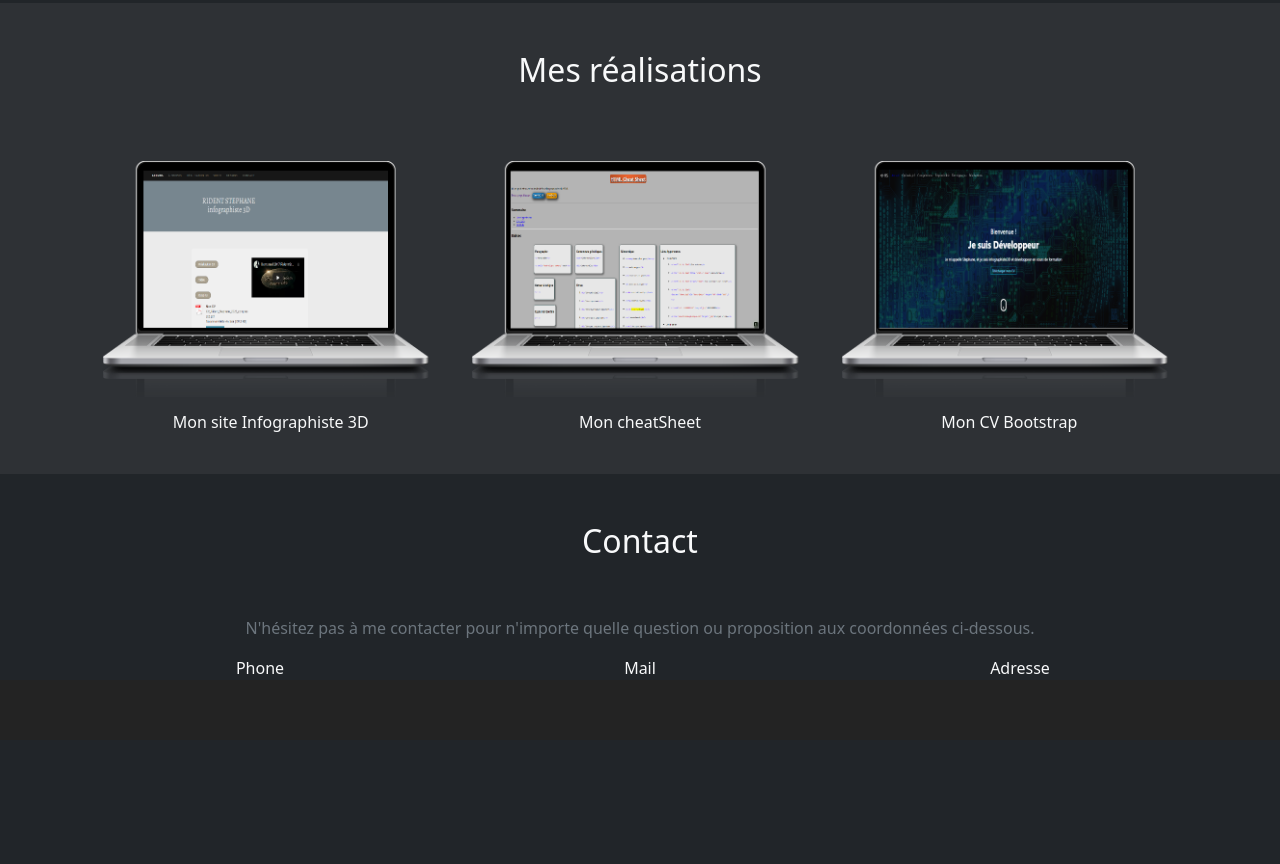
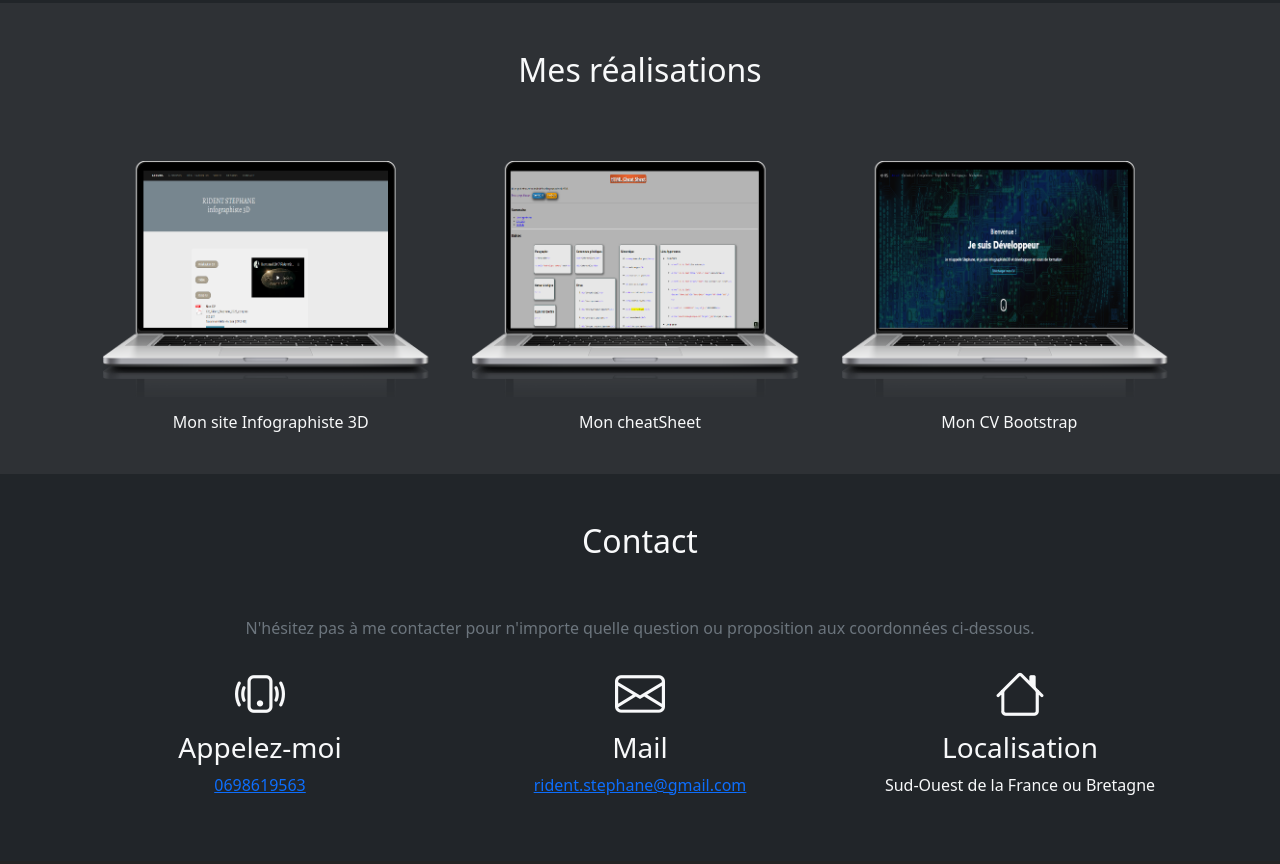
Before and after one commit to Golushi/CVBootstrap, a plain HTML site: page index.html in a window 1280 px wide. Shown: the part 3493-4357 px from the top of the page. Before the commit the page ends 4233 px from the top, so only its background shows below. Drawn offline with nearby package versions, Linux system fonts and the light colour scheme.

Commit message:
contact suite

```diff
--- a/index.html
+++ b/index.html
@@ -402,9 +402,35 @@
                   question ou proposition aux coordonnées ci-dessous.
                 </p>
                 <div class="row row-cols1 row-cols-md-3">
-                  <div>Phone</div>
-                  <div>Mail</div>
-                  <div>Adresse</div>
+                  <div class="contact-container">
+                    <div class="contact-header">
+                      <div><i class="bi bi-phone-vibrate"></i></div>
+                      <h3>Appelez-moi</h3>
+                    </div>
+                    <div class="contact-body pb-5">
+                      <a href="tel:0698619563" target="_top">0698619563</a>
+                    </div>
+                  </div>
+                  <div class="contact-container">
+                    <div class="contact-header">
+                      <div><i class="bi bi-envelope"></i></div>
+                      <h3>Mail</h3>
+                    </div>
+                    <div class="contact-body pb-5">
+                      <a
+                      href="mailto:rident.stephane@gmail.com?subject=Je vous contact depuis votre site"
+                      target="_top">rident.stephane@gmail.com</a>
+                    </div>
+                  </div>
+                  <div class="contact-container">
+                    <div class="contact-header">
+                      <div><i class="bi bi-house"></i></div>
+                      <h3>Localisation</h3>
+                    </div>
+                    <div class="contact-body pb-5">
+                      <p>Sud-Ouest de la France ou Bretagne</p>
+                    </div>
+                  </div>
                 </div>
               </div>
             </section>
--- a/style.css
+++ b/style.css
@@ -49,7 +49,7 @@ a.nav-link.active{
     z-index: 1000;
 }
 .temoignage {
-    color: rgba(245, 245, 245, 0.685);
+    color: rgba(245, 245, 245, 0.774);
 }
 .auteur {
     font-weight: bold;
@@ -61,6 +61,10 @@ a.nav-link.active{
 
 #realisation img.realisation-img {
     max-width: 100%;
+}
+.contact-container .contact-header i {
+    font-size: 50px;
+
 }
 
 /*Debut footer*/
```
